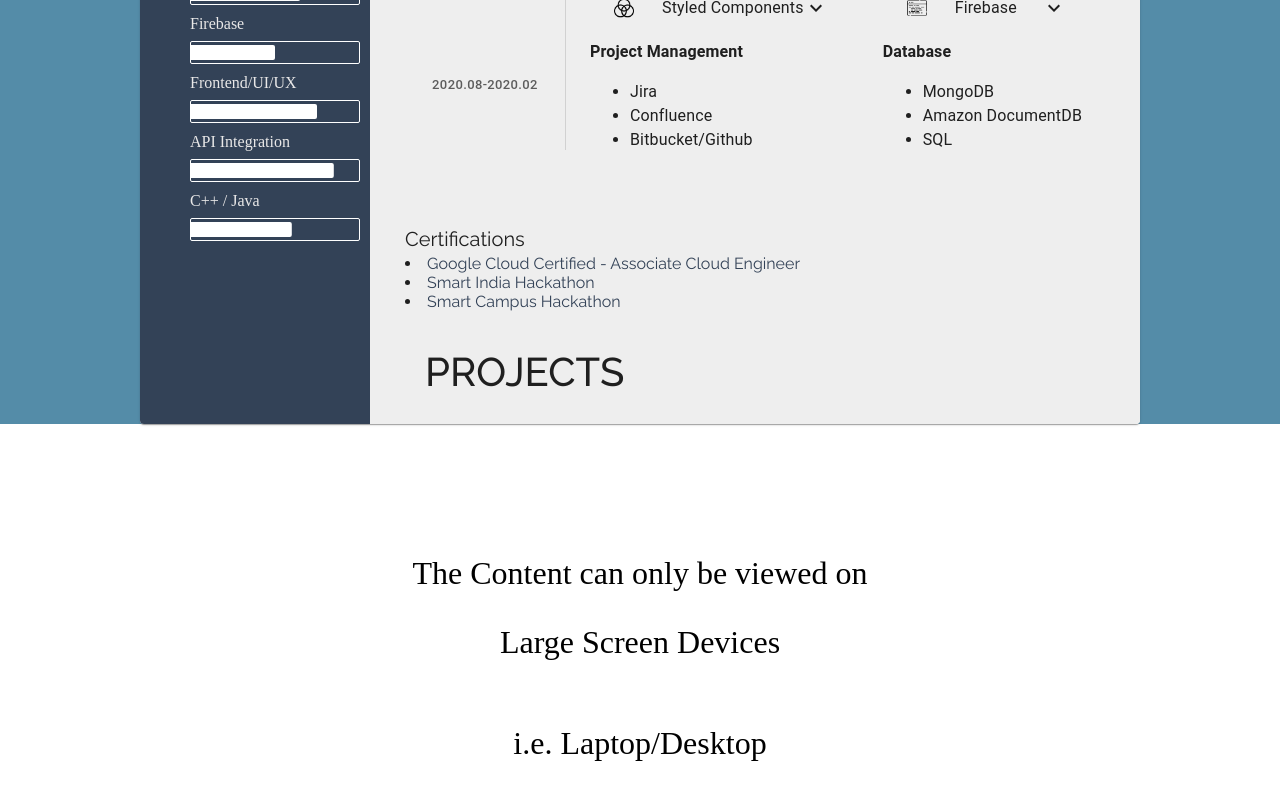
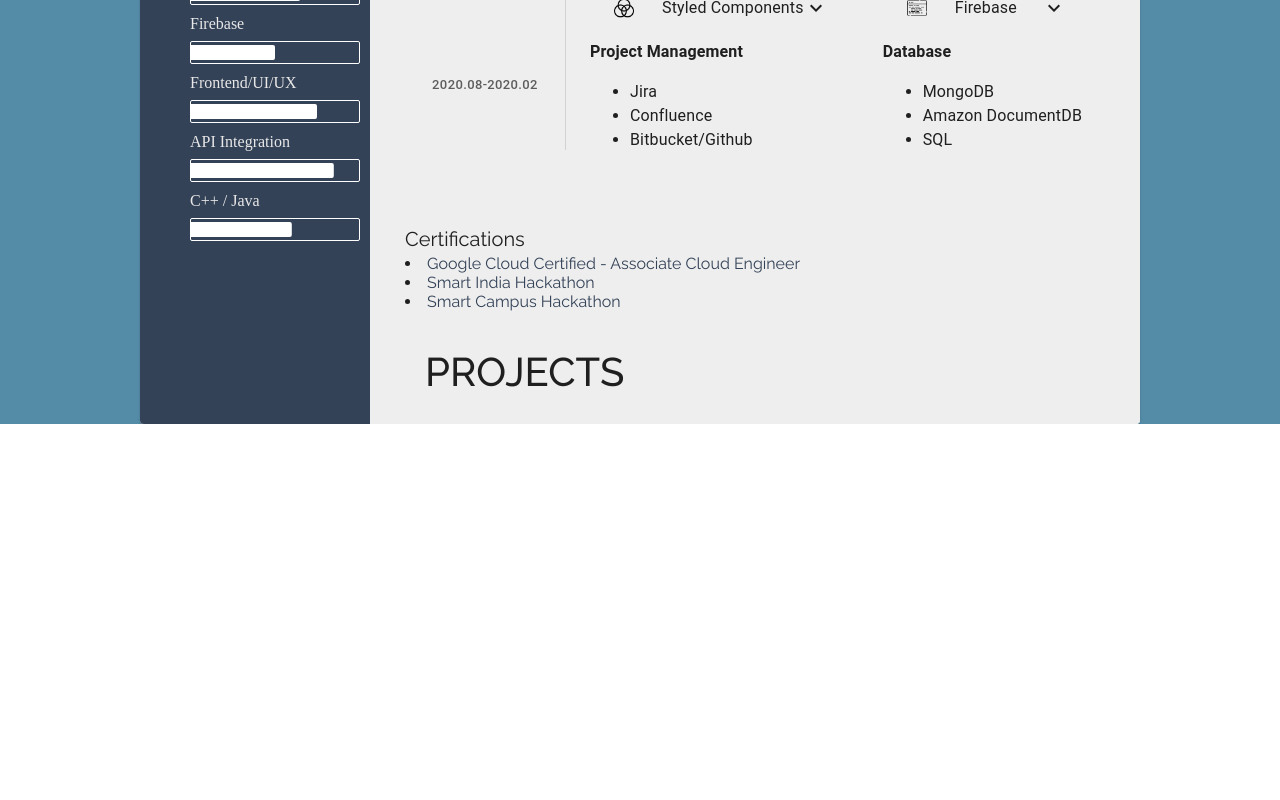
Before and after one commit to usernameofaman/ResumeX, a React (Create React App) app: page / in a window 1280 px wide. Shown: the part 596-1396 px from the top of the page. After the commit the page ends 1020 px from the top, so only its background shows below. Built offline with nearby package versions, Linux system fonts and the light colour scheme.

Commit message:
Silly mistake

```diff
--- a/src/Components/Resume/Resume.jsx
+++ b/src/Components/Resume/Resume.jsx
@@ -86,7 +86,7 @@
 `
 
 const AltMessage = styled.div`
-  display:flex;
+  display:none;
   font-family: 'Raleway, sans-serif';
   justify-content: center;
   flex-direction: column;
@@ -94,6 +94,9 @@
   font-size: 32px;
   height: 500px;
   width: 100%;
+  @media(max-width:1200px){
+    display:flex;
+  }
 `
 
 export default function Tasker() {
```
